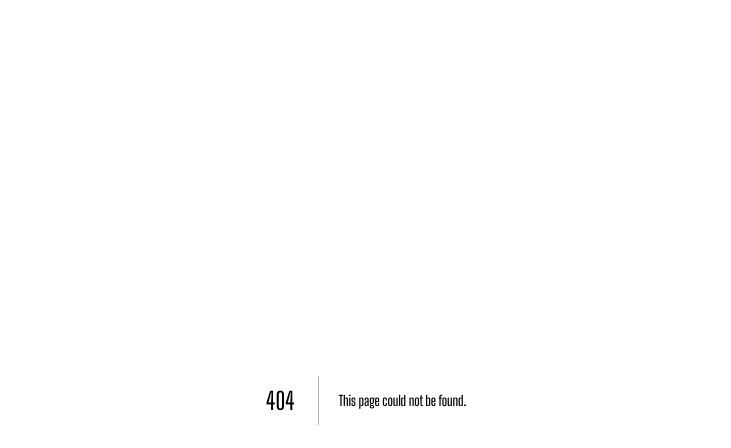
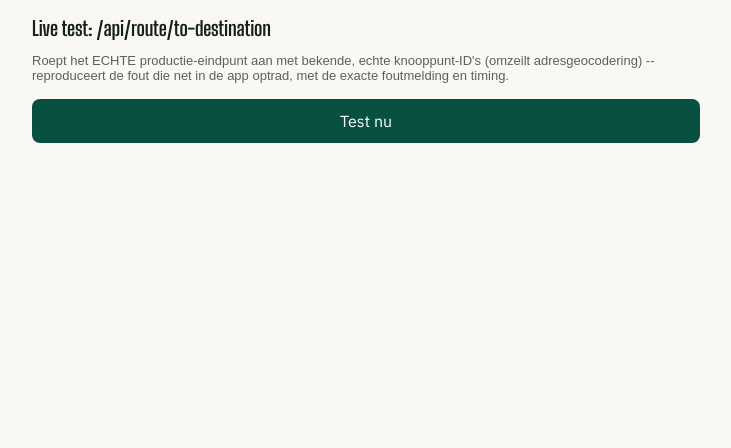
Before and after one commit to stuctech-eng/GoKnoop, a Next.js app: page /debug/test-to-destination-live in a window 1280 px wide. Before the commit this address had no page. Shown: the top 448 px of the page, without its empty margins (274-1005 px from the left). Built offline with nearby package versions, Linux system fonts and the light colour scheme.

Commit message:
goknoop diagnose to destination — v1.0.348 — 10 sep 2026, 19:23

```diff
--- a/app/debug/page.tsx
+++ b/app/debug/page.tsx
@@ -27,6 +27,7 @@ const CATEGORIES: DebugCategory[] = [
   {
     title: "Netwerkgat-onderzoek",
     links: [
+      { href: "/debug/test-to-destination-live", label: "Live test: /api/route/to-destination", description: "Reproduceert de foutmelding uit de app direct, met exacte fout + timing." },
       { href: "/debug/test-nwb-geometry-resolver", label: "Geometrie-resolver debuggen", description: "Probeert drie resourceId-varianten, toont de ruwe PDOK-respons per variant." },
       { href: "/debug/trace-337km-cause", label: "Gerichte trace: 337km-anomalie", description: "Waarom reproduceerde de anomalie niet in productie? Echte productie-connectoren, geen nieuwe generatie." },
       { href: "/debug/production-regression-runner", label: "Fase J: Productieregressies (echte /api/route/combined)", description: "Draait bekende testgevallen tegen het echte, live productie-eindpunt." },
--- /dev/null
+++ b/app/debug/test-to-destination-live/page.tsx
@@ -0,0 +1,87 @@
+"use client";
+
+import { useState } from "react";
+
+// Amsterdam Centraal-omgeving als herkomst-kandidaten, Hilversum-omgeving als bestemming.
+const ORIGIN_CANDIDATES = ["CJSXBPUMG49vOPmYvhJd", "MQAnNb1IMego7dnVPXpS"];
+const DESTINATION_CANDIDATES = ["ZYuO6ZfzSa2iim0HcUbn"];
+// Hilversum, ongeveer knooppunt 55's locatie (WGS84).
+const DESTINATION_LAT = 52.2292;
+const DESTINATION_LON = 5.1669;
+
+function CopyAllButton({ text }: { text: string }) {
+  const [copied, setCopied] = useState(false);
+  async function handleCopy() {
+    try {
+      await navigator.clipboard.writeText(text);
+      setCopied(true);
+      setTimeout(() => setCopied(false), 2000);
+    } catch {
+      setCopied(false);
+    }
+  }
+  return (
+    <button onClick={handleCopy} style={{ width: "100%", padding: 12, fontSize: 15, background: copied ? "#085041" : "#333", color: "white", border: "none", borderRadius: 8, marginBottom: 16 }}>
+      {copied ? "Alles gekopieerd ✓" : "Kopieer ALLES (voor Claude)"}
+    </button>
+  );
+}
+
+export default function TestToDestinationLivePage() {
+  const [running, setRunning] = useState(false);
+  const [result, setResult] = useState<Record<string, unknown> | null>(null);
+  const [elapsedMs, setElapsedMs] = useState<number | null>(null);
+
+  async function run() {
+    setRunning(true);
+    setResult(null);
+    setElapsedMs(null);
+    const t0 = Date.now();
+
+    try {
+      const res = await fetch("/api/route/to-destination", {
+        method: "POST",
+        headers: { "Content-Type": "application/json" },
+        body: JSON.stringify({
+          originCandidateNodeIds: ORIGIN_CANDIDATES,
+          destinationCandidateNodeIds: DESTINATION_CANDIDATES,
+          destinationLat: DESTINATION_LAT,
+          destinationLon: DESTINATION_LON,
+        }),
+      });
+      const elapsed = Date.now() - t0;
+      setElapsedMs(elapsed);
+      const json = await res.json();
+      setResult({ httpStatus: res.status, elapsedMs: elapsed, respons: json });
+    } catch (err) {
+      const elapsed = Date.now() - t0;
+      setElapsedMs(elapsed);
+      setResult({ elapsedMs: elapsed, fetchError: err instanceof Error ? err.message : String(err) });
+    }
+    setRunning(false);
+  }
+
+  const copyText = result ? JSON.stringify(result, null, 2) : "";
+
+  return (
+    <div style={{ padding: 16, fontFamily: "sans-serif", maxWidth: 700, margin: "0 auto" }}>
+      <h1 style={{ fontSize: 20, marginBottom: 8 }}>Live test: /api/route/to-destination</h1>
+      <p style={{ fontSize: 13, opacity: 0.7, marginBottom: 16 }}>
+        Roept het ECHTE productie-eindpunt aan met bekende, echte knooppunt-ID's (omzeilt adresgeocodering) -- reproduceert de fout die net in de app optrad, met de exacte foutmelding en timing.
+      </p>
+
+      <button onClick={run} disabled={running} style={{ width: "100%", padding: 12, fontSize: 16, background: "#085041", color: "white", border: "none", borderRadius: 8, marginBottom: 12 }}>
+        {running ? "Bezig... (kan tot 10s duren, of langer falen)" : "Test nu"}
+      </button>
+
+      {elapsedMs !== null && <p style={{ fontSize: 13, marginBottom: 8 }}>Verstreken tijd: <strong>{elapsedMs}ms</strong></p>}
+
+      {result && (
+        <>
+          <CopyAllButton text={copyText} />
+          <pre style={{ fontSize: 10, background: "#f5f5f0", padding: 8, borderRadius: 6, overflowX: "auto", whiteSpace: "pre-wrap" }}>{copyText}</pre>
+        </>
+      )}
+    </div>
+  );
+}
```
